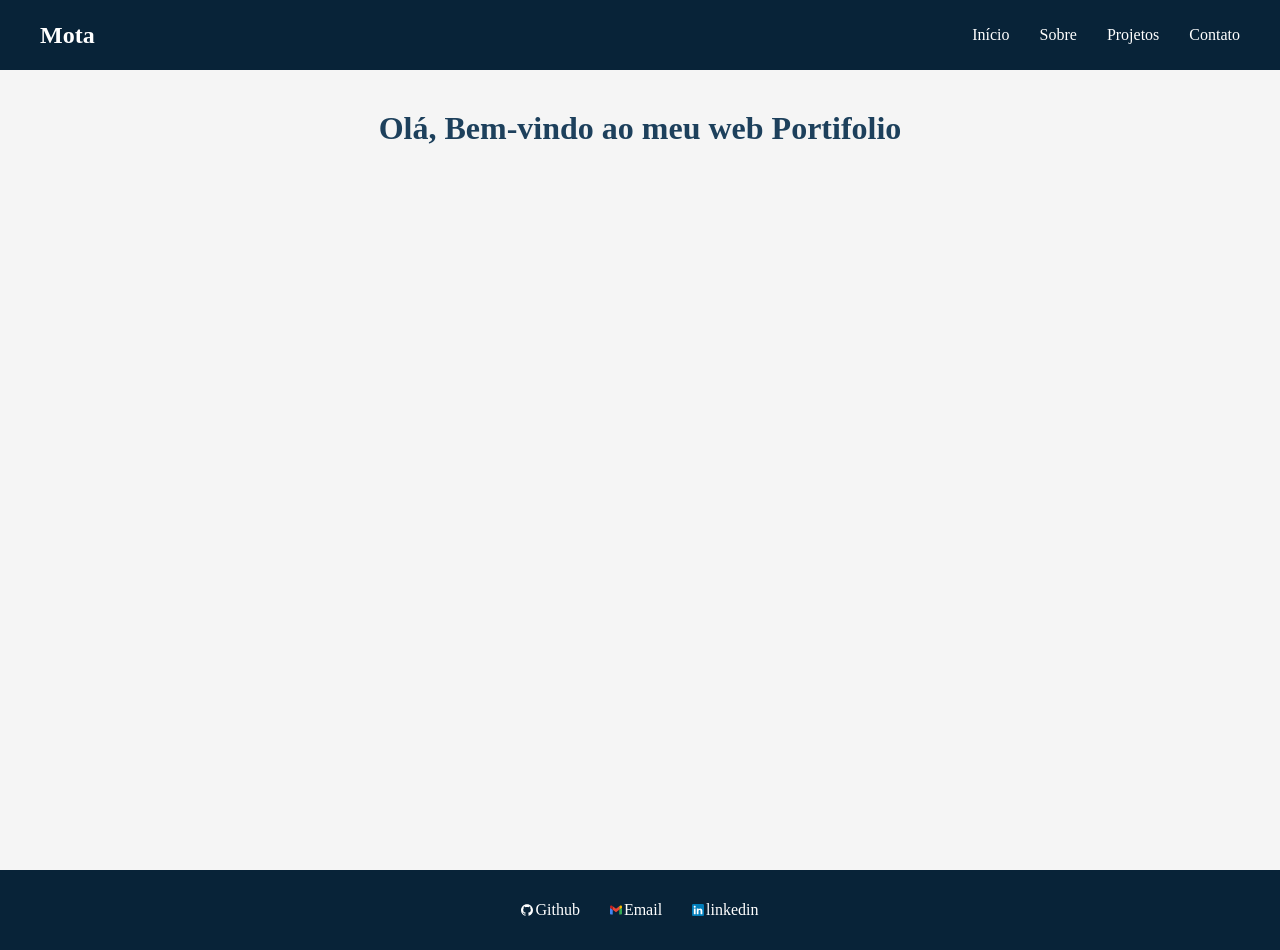
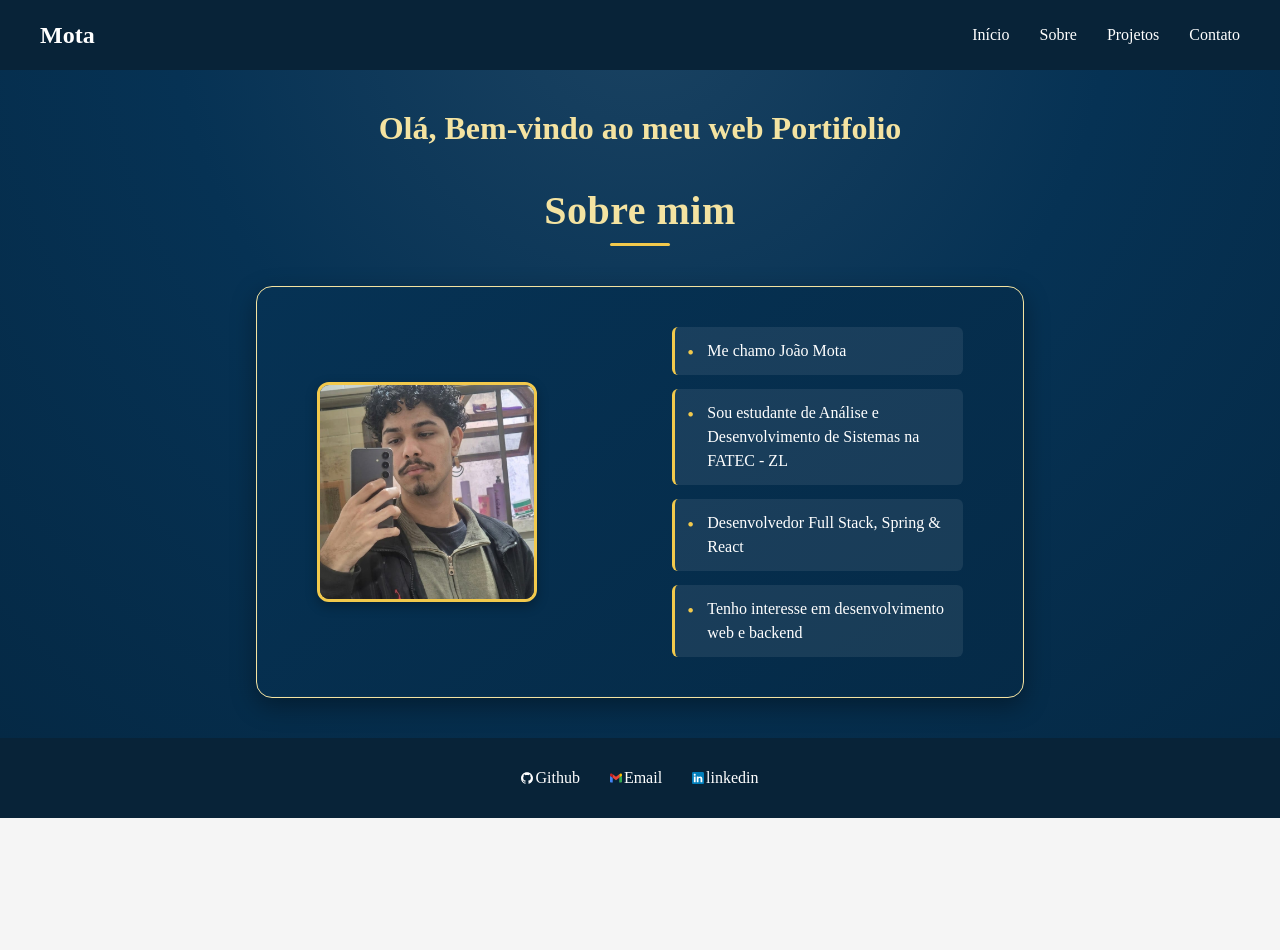
Before and after one commit to joaopedrosantanamotalol/portifolio-mota, a React (Vite) app: page / in a window 1280 px wide. After the commit the page ends 818 px from the top, so only its background shows below. Built offline with nearby package versions, Linux system fonts and the light colour scheme.

Commit message:
add: mota ficheiro

```diff
--- a/src/app.tsx
+++ b/src/app.tsx
@@ -11,13 +11,16 @@ export default function App() {
     <div className="app">
       <Navbar />
 
+    <main>
       <Routes>
         <Route path="/" element={<Home />} />
         <Route path="/sobre-mim" element={<Sobre_mim />} />
       </Routes>
+    </main>
 
     <Footer/>
     </div>
+
     </BrowserRouter>
   )
 }
--- a/src/components/animação/texto_digitado/text.css
+++ b/src/components/animação/texto_digitado/text.css
@@ -12,13 +12,13 @@
   overflow: hidden;
   white-space: nowrap;
 
-  color: var(--azul-claro-escuro);
+    color: var(--amarelo-champagne);
 
   font-size: clamp(15px, 4vw, 32px);
 
   margin-top: 5vh;
 
-  animation: aparecer 2.2s steps(30) forwards;
+  animation: aparecer var(--duracao) steps(30) forwards;
 }
 
 @keyframes aparecer {
--- a/src/components/animação/texto_digitado/texto_digitado.tsx
+++ b/src/components/animação/texto_digitado/texto_digitado.tsx
@@ -1,16 +1,23 @@
-import './text.css'
+import "./text.css";
 
-interface TextoDigitadoProps{
-    texto: string;
+interface TextoDigitadoProps {
+  texto: string;
 }
 
-export default function TextoDigitado({texto}: TextoDigitadoProps){
-    return (
+export default function TextoDigitado({ texto }: TextoDigitadoProps) {
 
-        <div className='titulo_centro'>
+  const velocidade = 0.08;
+  const duracao = texto.length * velocidade;
 
-            <h1>{texto}</h1>
-
-        </div>
-    );
+  return (
+    <div className="titulo_centro">
+      <h1
+        style={{
+          "--duracao": `${duracao}s`,
+        } as React.CSSProperties}
+      >
+        {texto}
+      </h1>
+    </div>
+  );
 }
--- a/src/components/ficheiro_mota/ficheiro-mota.css
+++ b/src/components/ficheiro_mota/ficheiro-mota.css
@@ -0,0 +1,170 @@
+.titulo {
+  margin-top: 5vh;
+  display: flex;
+  align-items: center;
+  justify-content: center;
+  color: var(--amarelo-champagne);
+}
+
+.titulo h1 {
+  font-size: clamp(1.8rem, 4vw, 2.5rem);
+  font-weight: 700;
+  letter-spacing: 0.5px;
+  position: relative;
+  padding-bottom: 12px;
+}
+
+.titulo h1::after {
+  content: '';
+  position: absolute;
+  bottom: 0;
+  left: 50%;
+  transform: translateX(-50%);
+  width: 60px;
+  height: 3px;
+  background: var(--amarelo-ouro);
+  border-radius: 2px;
+}
+
+.container {
+  margin: 5vh auto;
+
+  width: min(60vw, 1000px);
+  min-height: 35vh;
+
+  display: flex;
+  flex-direction: row;
+
+  justify-content: space-between;
+  align-items: center;
+
+  padding: 40px 60px;
+
+  background: linear-gradient(145deg, var(--azul-marinho), color-mix(in srgb, var(--azul-marinho) 85%, black));
+  border: 1px solid var(--amarelo-champagne);
+  border-radius: 16px;
+
+  box-shadow:
+    0 8px 24px rgba(0, 0, 0, 0.35),
+    0 0 0 1px rgba(255, 255, 255, 0.02) inset;
+
+  box-sizing: border-box;
+  overflow: hidden;
+
+  transition: transform 0.3s ease, box-shadow 0.3s ease;
+}
+
+.container:hover {
+  transform: translateY(-4px);
+  box-shadow:
+    0 12px 32px rgba(0, 0, 0, 0.45),
+    0 0 0 1px rgba(255, 255, 255, 0.03) inset;
+}
+
+.container img {
+  width: clamp(180px, 20vw, 220px);
+  height: auto;
+  aspect-ratio: 1 / 1;
+  object-fit: cover;
+
+  flex: 0 1 auto;
+  max-width: 35%;
+
+  border: 3px solid var(--amarelo-ouro);
+  border-radius: 12px;
+
+  box-shadow: 0 4px 12px rgba(0, 0, 0, 0.3);
+  transition: transform 0.3s ease;
+}
+
+.container img:hover {
+  transform: scale(1.03) rotate(-1deg);
+}
+
+.container p {
+  width: 40%;
+  max-width: 100px;
+
+  margin: 0;
+  padding: 2px 20px;
+
+  background-color: gainsboro;
+  border-radius: 8px;
+
+  font-size: 1rem;
+  line-height: 1.6;
+  color: #222;
+
+  overflow-wrap: break-word;
+  word-break: break-word;
+
+  box-shadow: 0 2px 6px rgba(0, 0, 0, 0.15);
+
+  margin-top: 10px;
+}
+.container ul {
+  width: 45%;
+  max-width: 450px;
+
+  margin: 0;
+  padding: 0;
+
+  list-style: none;
+
+  display: flex;
+  flex-direction: column;
+  gap: 14px;
+}
+
+.container li {
+  position: relative;
+
+  padding: 12px 16px 12px 32px;
+
+  background-color: rgba(255, 255, 255, 0.08);
+
+  border-left: 3px solid var(--amarelo-ouro);
+  border-radius: 6px;
+
+  color: white;
+
+  font-size: 1rem;
+  line-height: 1.5;
+}
+
+.container li::before {
+  content: "•";
+
+  position: absolute;
+  left: 12px;
+
+  color: var(--amarelo-ouro);
+  font-size: 1.2rem;
+}
+@media (max-width: 910px) {
+  .container {
+    width: 90%;
+    min-height: auto;
+
+    flex-direction: column;
+
+    justify-content: center;
+
+    gap: 30px;
+
+    padding: 30px 20px;
+  }
+
+  .container img {
+    width: clamp(150px, 50vw, 220px);
+    max-width: 100%;
+  }
+
+  .container p {
+    width: 100%;
+    max-width: 500px;
+
+    overflow-wrap: break-word;
+    word-break: break-word;
+  }
+}
--- a/src/components/ficheiro_mota/ficheiro-mota.tsx
+++ b/src/components/ficheiro_mota/ficheiro-mota.tsx
@@ -0,0 +1,26 @@
+
+import ImagemEu from '@/assets/mota.jpeg'
+import './ficheiro-mota.css'
+
+export default function FicheiroMota(){
+    return (
+    <>
+
+    <div className="titulo">
+      <h1>Sobre mim</h1>
+    </div>
+
+    <div className="container">
+        <img src={ImagemEu} alt="João Mota" />
+
+        <ul>
+            <li>Me chamo João Mota</li>
+            <li>Sou estudante de Análise e Desenvolvimento de Sistemas na FATEC - ZL</li>
+            <li>Desenvolvedor Full Stack, Spring & React</li>
+            <li>Tenho interesse em desenvolvimento web e backend</li>
+        </ul>
+    </div>
+
+    </>
+    );
+}
--- a/src/global/global.css
+++ b/src/global/global.css
@@ -3,6 +3,7 @@
   padding: 0;
   box-sizing: border-box;
 }
+
 :root {
   /* AZUL */
   --azul-principal: #131c46;
@@ -17,13 +18,15 @@
   --amarelo-amber: #D9A441;
   --amarelo-champagne: #F4E3A1;
 }
+
 html,
 body,
 #root {
-  margin: 0;
-  padding: 0;
   width: 100%;
   min-height: 100%;
+}
+
+body {
   background-color: whitesmoke;
 }
 
@@ -33,8 +36,16 @@ body,
 
 .app {
   min-height: 100vh;
+
   display: flex;
   flex-direction: column;
+
+  background: radial-gradient(
+    circle at top,
+    color-mix(in srgb, var(--azul-marinho) 92%, white) 0%,
+    var(--azul-marinho) 45%,
+    color-mix(in srgb, var(--azul-marinho) 80%, black) 100%
+  );
 }
 
 main {
--- a/src/pages/main/App.css
+++ b/src/pages/main/App.css
@@ -0,0 +1,29 @@
+
+/* Hover no título */
+.titulo h1 {
+  transition: color 0.3s ease, transform 0.3s ease, text-shadow 0.3s ease;   color: var(--amarelo-champagne);
+  cursor: default;
+}
+
+.titulo h1:hover {
+  transform: translateY(-2px);
+  text-shadow: 0 4px 12px rgba(255, 215, 0, 0.35);
+}
+
+.titulo h1:hover::after {
+  width: 100px;
+  background: var(--amarelo-ouro);
+  transition: width 0.3s ease, background 0.3s ease;
+}
+.titulo h1::after {
+  content: '';
+  position: absolute;
+  bottom: 0;
+  left: 50%;
+  transform: translateX(-50%);
+  width: 60px;
+  height: 3px;
+  background: var(--amarelo-ouro);
+  border-radius: 2px;
+  transition: width 0.3s ease, background 0.3s ease;
+}
--- a/src/pages/main/App.tsx
+++ b/src/pages/main/App.tsx
@@ -1,21 +1,21 @@
 
 
 import '../../global/global.css'
+
 import TextoDigitado from '../../components/animação/texto_digitado/texto_digitado'
+import Ficheiro from '../../components/ficheiro_mota/ficheiro-mota'
 
 export default function App() {
 
   return (
     <>
-    <div className="app">
+    <div className="home">
 
     <TextoDigitado
     texto='Olá, Bem-vindo ao meu web Portifolio'
     />
 
-    <div className="ficheiro-mota">
-
-    </div>
+    <Ficheiro/>
 
     </div>
     </>
```
Also changed, not shown: src/assets/mota.jpeg (added).
